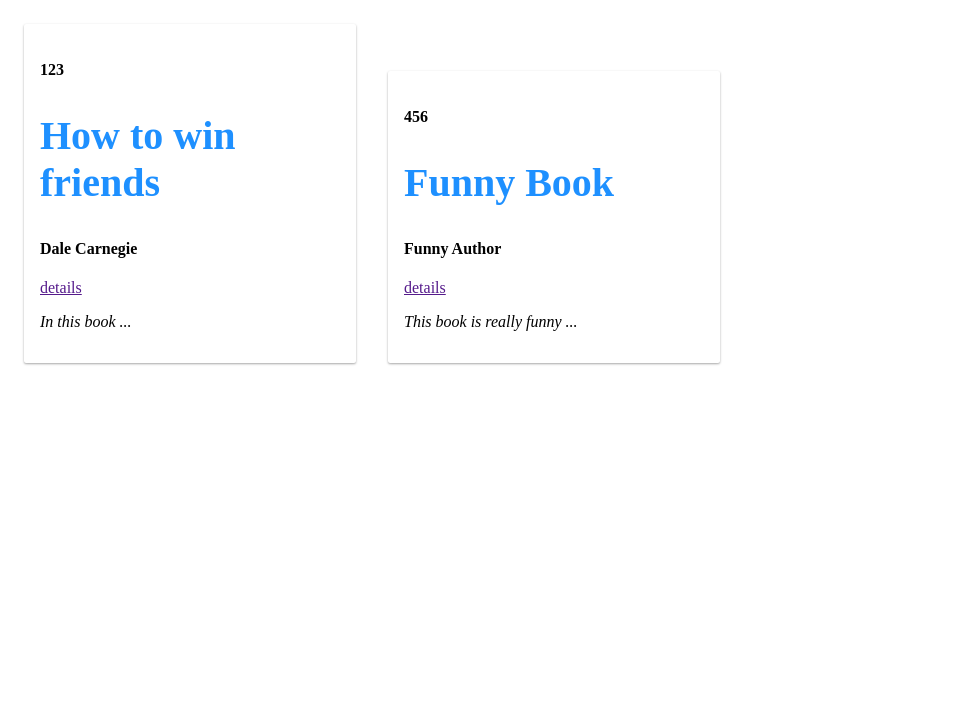
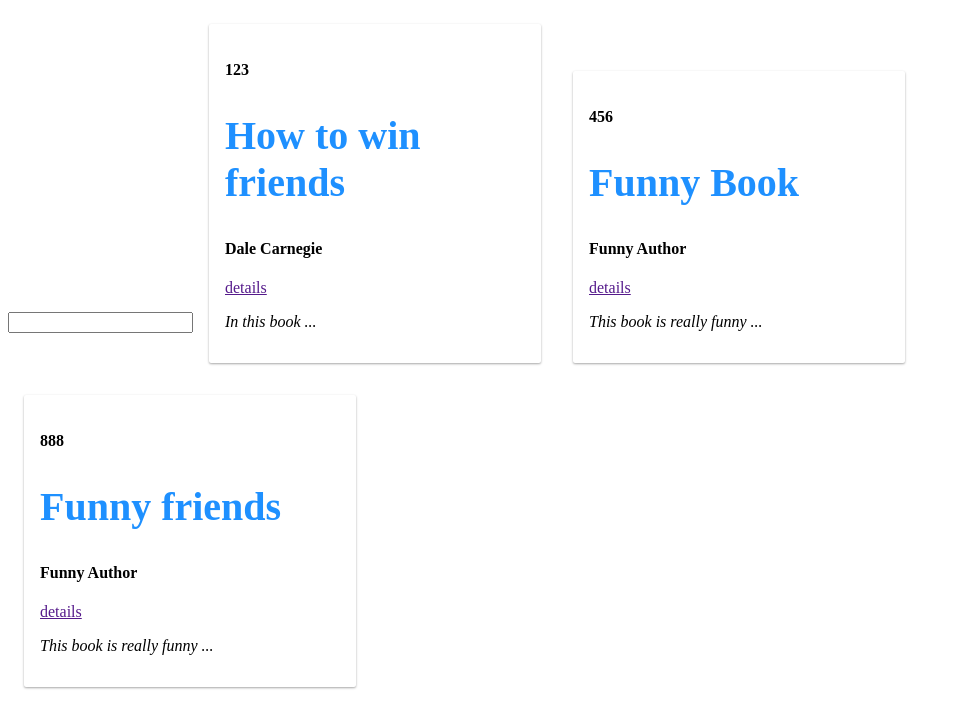
Before and after one commit to martinwoelfle/bookmonkey-client, an Angular app in the folder bookmonkey-client/: page / in a window 1280 px wide. Shown: the top 728 px of the page, without its empty margins (0-961 px from the left). Built offline with nearby package versions, Linux system fonts and the light colour scheme.

Commit message:
Angular/TypeScript 10

```diff
--- a/bookmonkey-client/src/app/app.component.html
+++ b/bookmonkey-client/src/app/app.component.html
@@ -6,6 +6,8 @@
 <!-- * * * * * * * * * Delete the template below * * * * * * * * * -->
 <!-- * * * * * * * to get started with your project! * * * * * * * -->
 <!-- * * * * * * * * * * * * * * * * * * * * * * * * * * * * * * * -->
-@for (book of books; track book.isbn) {
+<input (input)="updateBookSearchTerm($event)">
+
+@for (book of books | bookFilter: bookSearchTerm; track book.isbn) {
   <app-book-card [content]="book" (detailClick)="goToBookDetails($event)"></app-book-card>
 }
--- a/bookmonkey-client/src/app/app.component.ts
+++ b/bookmonkey-client/src/app/app.component.ts
@@ -1,20 +1,27 @@
 import { Component } from '@angular/core';
 import { BookCardComponent } from './book-card/book-card.component';
 import {Book} from './book';
+import {BookFilterPipe} from './book-filter/book-filter.pipe';
 
 @Component({
   selector: 'app-root',
-  imports: [BookCardComponent],
+  imports: [BookCardComponent, BookFilterPipe],
   templateUrl: './app.component.html',
   styleUrl: './app.component.scss'
 })
 export class AppComponent {
   title = 'bookmonkey-client2';
+  bookSearchTerm: string = "";
   books: Book[] = [{isbn: 123, title: 'How to win friends', author: 'Dale Carnegie', abstract: 'In this book ...'},
-                    {isbn: 456, title: 'Funny Book', author: 'Funny Author', abstract: 'This book is really funny ...'}];
+                    {isbn: 456, title: 'Funny Book', author: 'Funny Author', abstract: 'This book is really funny ...'},
+    {isbn: 888, title: 'Funny friends', author: 'Funny Author', abstract: 'This book is really funny ...'}];
 
   goToBookDetails(book: Book) {
     console.log('Book-Details');
     console.table(book);
   }
+
+  updateBookSearchTerm(input: Event) {
+    this.bookSearchTerm = (input.target as HTMLInputElement).value;
+  }
 }
--- a/bookmonkey-client/src/app/book-card/book-card.component.ts
+++ b/bookmonkey-client/src/app/book-card/book-card.component.ts
@@ -10,7 +10,7 @@
 export class BookCardComponent {
   customStyle = { 'color': 'DodgerBlue', 'font-size': '40px' };
   content = input.required<Book>();
-  detailClick = output<Book>()
+  detailClick = output<Book>();
 
   handleDetailClick(event: MouseEvent): void {
     event.preventDefault();
--- /dev/null
+++ b/bookmonkey-client/src/app/book-filter/book-filter.pipe.ts
@@ -0,0 +1,16 @@
+import { Pipe, PipeTransform } from '@angular/core';
+import {Book} from '../book';
+
+@Pipe({
+  name: 'bookFilter'
+})
+export class BookFilterPipe implements PipeTransform {
+
+  transform(books: Book[], searchTerm: string): Book[] {
+    if (searchTerm.length === 0) {
+      return books;
+    }
+
+    return books.filter(item => item.title.toUpperCase().includes(searchTerm.toUpperCase()));
+  }
+}
```
